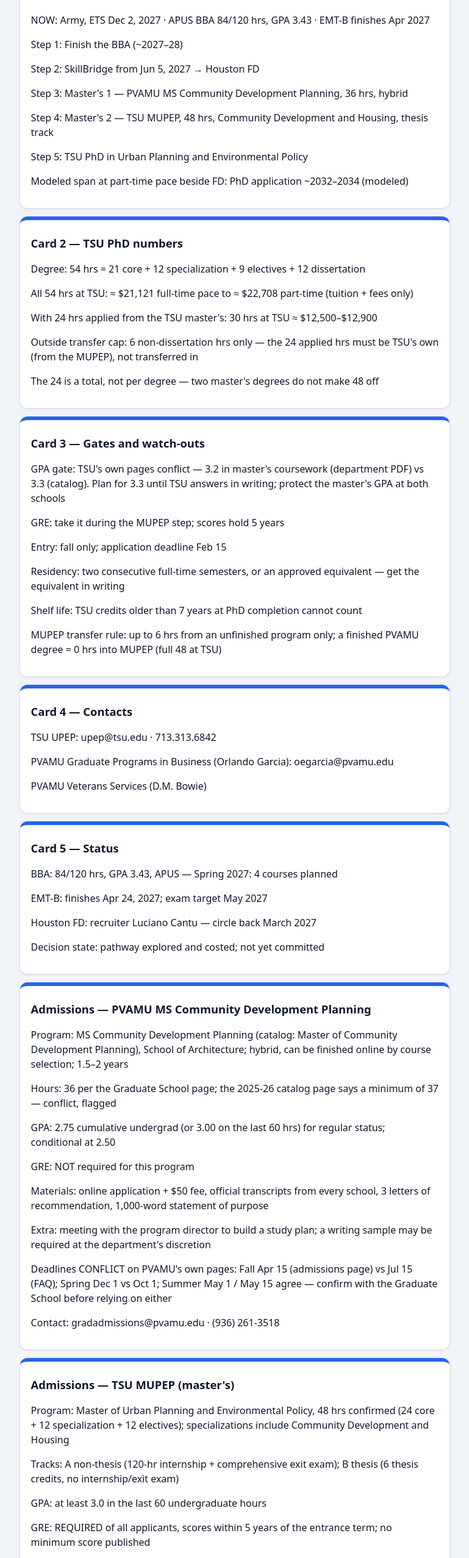
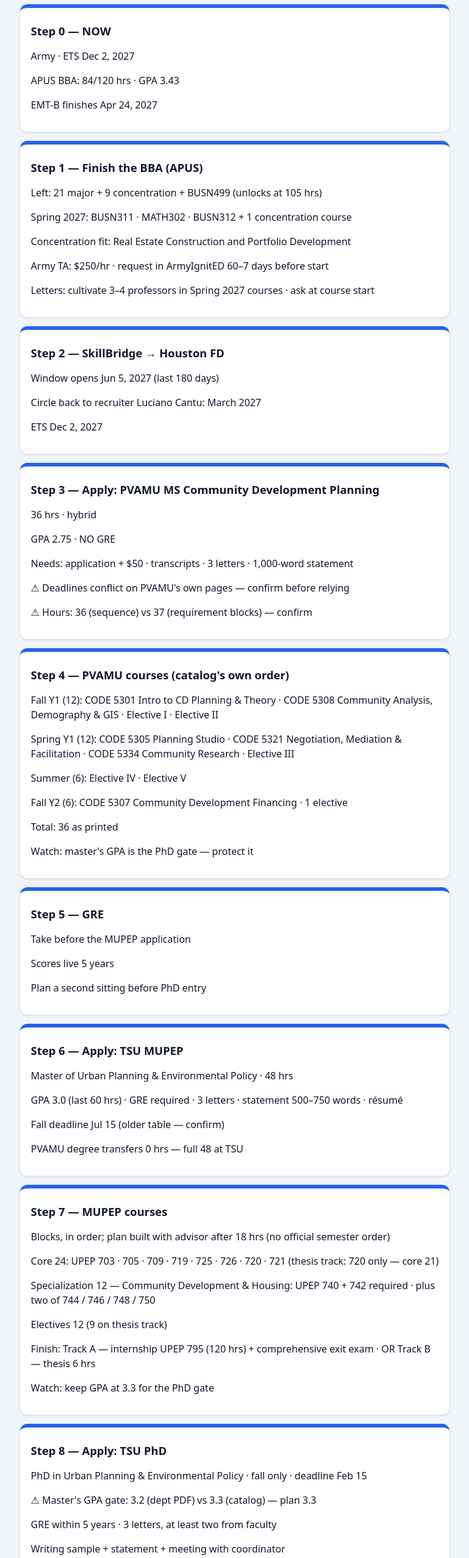
Before and after one commit to damonigraham427-ship-it/phd, a plain HTML site: page phd.html in a window 1280 px wide. Shown: the part 242-2797 px from the top of the page at 61% size, without its empty margins (255-1024 px from the left). Drawn offline with Linux system fonts and the light colour scheme; no server answers.

Commit message:
PhD portal: numbered path leads, detail demoted

```diff
--- a/phd.html
+++ b/phd.html
@@ -10,6 +10,96 @@
 <main>
 <p><a href="https://damonigraham427-ship-it.github.io/exams/">&larr; Exams portal</a></p>
 <h1>PhD — Pathway</h1>
+
+<h2>The path — start to finish</h2>
+
+<section class="exam-card">
+<h2>Step 0 — NOW</h2>
+<p>Army · ETS Dec 2, 2027</p>
+<p>APUS BBA: 84/120 hrs · GPA 3.43</p>
+<p>EMT-B finishes Apr 24, 2027</p>
+</section>
+
+<section class="exam-card">
+<h2>Step 1 — Finish the BBA (APUS)</h2>
+<p>Left: 21 major + 9 concentration + BUSN499 (unlocks at 105 hrs)</p>
+<p>Spring 2027: BUSN311 · MATH302 · BUSN312 + 1 concentration course</p>
+<p>Concentration fit: Real Estate Construction and Portfolio Development</p>
+<p>Army TA: $250/hr · request in ArmyIgnitED 60–7 days before start</p>
+<p>Letters: cultivate 3–4 professors in Spring 2027 courses · ask at course start</p>
+</section>
+
+<section class="exam-card">
+<h2>Step 2 — SkillBridge → Houston FD</h2>
+<p>Window opens Jun 5, 2027 (last 180 days)</p>
+<p>Circle back to recruiter Luciano Cantu: March 2027</p>
+<p>ETS Dec 2, 2027</p>
+</section>
+
+<section class="exam-card">
+<h2>Step 3 — Apply: PVAMU MS Community Development Planning</h2>
+<p>36 hrs · hybrid</p>
+<p>GPA 2.75 · NO GRE</p>
+<p>Needs: application + $50 · transcripts · 3 letters · 1,000-word statement</p>
+<p>⚠ Deadlines conflict on PVAMU&#x27;s own pages — confirm before relying</p>
+<p>⚠ Hours: 36 (sequence) vs 37 (requirement blocks) — confirm</p>
+</section>
+
+<section class="exam-card">
+<h2>Step 4 — PVAMU courses (catalog&#x27;s own order)</h2>
+<p>Fall Y1 (12): CODE 5301 Intro to CD Planning &amp; Theory · CODE 5308 Community Analysis, Demography &amp; GIS · Elective I · Elective II</p>
+<p>Spring Y1 (12): CODE 5305 Planning Studio · CODE 5321 Negotiation, Mediation &amp; Facilitation · CODE 5334 Community Research · Elective III</p>
+<p>Summer (6): Elective IV · Elective V</p>
+<p>Fall Y2 (6): CODE 5307 Community Development Financing · 1 elective</p>
+<p>Total: 36 as printed</p>
+<p>Watch: master&#x27;s GPA is the PhD gate — protect it</p>
+</section>
+
+<section class="exam-card">
+<h2>Step 5 — GRE</h2>
+<p>Take before the MUPEP application</p>
+<p>Scores live 5 years</p>
+<p>Plan a second sitting before PhD entry</p>
+</section>
+
+<section class="exam-card">
+<h2>Step 6 — Apply: TSU MUPEP</h2>
+<p>Master of Urban Planning &amp; Environmental Policy · 48 hrs</p>
+<p>GPA 3.0 (last 60 hrs) · GRE required · 3 letters · statement 500–750 words · résumé</p>
+<p>Fall deadline Jul 15 (older table — confirm)</p>
+<p>PVAMU degree transfers 0 hrs — full 48 at TSU</p>
+</section>
+
+<section class="exam-card">
+<h2>Step 7 — MUPEP courses</h2>
+<p>Blocks, in order; plan built with advisor after 18 hrs (no official semester order)</p>
+<p>Core 24: UPEP 703 · 705 · 709 · 719 · 725 · 726 · 720 · 721 (thesis track: 720 only — core 21)</p>
+<p>Specialization 12 — Community Development &amp; Housing: UPEP 740 + 742 required · plus two of 744 / 746 / 748 / 750</p>
+<p>Electives 12 (9 on thesis track)</p>
+<p>Finish: Track A — internship UPEP 795 (120 hrs) + comprehensive exit exam · OR Track B — thesis 6 hrs</p>
+<p>Watch: keep GPA at 3.3 for the PhD gate</p>
+</section>
+
+<section class="exam-card">
+<h2>Step 8 — Apply: TSU PhD</h2>
+<p>PhD in Urban Planning &amp; Environmental Policy · fall only · deadline Feb 15</p>
+<p>⚠ Master&#x27;s GPA gate: 3.2 (dept PDF) vs 3.3 (catalog) — plan 3.3</p>
+<p>GRE within 5 years · 3 letters, at least two from faculty</p>
+<p>Writing sample + statement + meeting with coordinator</p>
+</section>
+
+<section class="exam-card">
+<h2>Step 9 — PhD courses &amp; milestones (in order)</h2>
+<p>54 hrs total · up to 24 from the MUPEP apply → 30 at TSU ≈ $12,500–12,900 tuition + fees</p>
+<p>Core 21: UPEP 900–906</p>
+<p>Specialization 12: Community Development &amp; Housing</p>
+<p>Electives 9</p>
+<p>Then in order: residency (9 + 9, consecutive) → comprehensive exam → candidacy → proposal defense → Dissertation 12 (UPEP 942 + 943) → final oral defense</p>
+<p>Plus: 1 paper at a national conference or in a refereed journal</p>
+<p>7-year clock from entry</p>
+</section>
+
+<h2>Detail</h2>
 
 <section class="exam-card">
 <h2>Card 1 — The line</h2>
```
